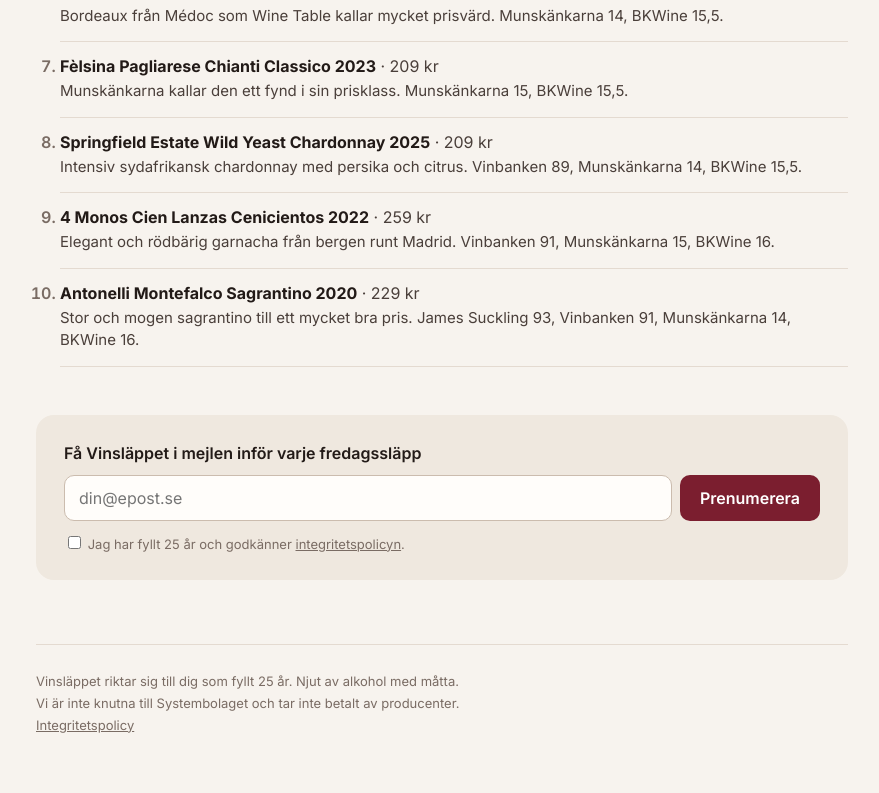
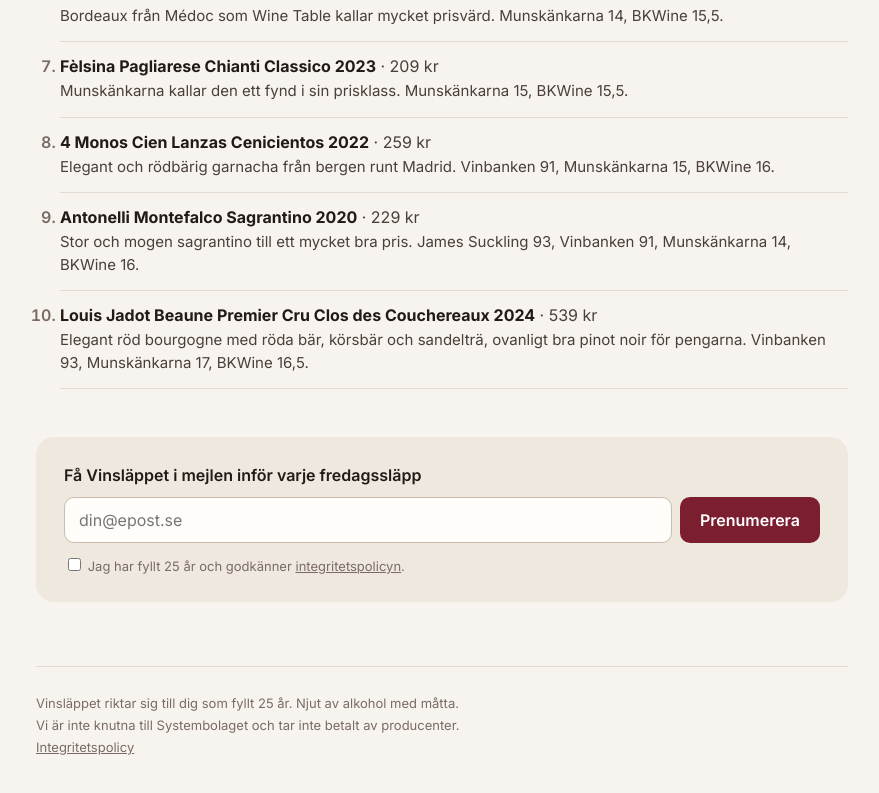
Before and after one commit to robinadervall-cyber/vinslappet, a Next.js app: page /slapp/2026-10-02 in a window 1280 px wide. Shown: the part 2804-3597 px from the top of the page, without its empty margins (198-1077 px from the left). Built offline with nearby package versions, Linux system fonts and the light colour scheme.

Commit message:
Jadot Beaune 1er Cru ersätter Springfield bland bubblarna 2 oktober
Co-Authored-By: Claude Opus 5.5 (1M context) <noreply@anthropic.com>
Claude-Session: https://claude.ai/code/session_01HQqKHeQrJPpNMuF3cdUw6Y

```diff
--- a/src/data/releases.ts
+++ b/src/data/releases.ts
@@ -559,13 +559,6 @@ export const releases: Release[] = [
         note: "Munskänkarna kallar den ett fynd i sin prisklass. Munskänkarna 15, BKWine 15,5.",
       },
       {
-        name: "Springfield Estate Wild Yeast Chardonnay",
-        vintage: 2025,
-        priceSek: 209,
-        sbNumber: "9025901",
-        note: "Intensiv sydafrikansk chardonnay med persika och citrus. Vinbanken 89, Munskänkarna 14, BKWine 15,5.",
-      },
-      {
         name: "4 Monos Cien Lanzas Cenicientos",
         vintage: 2022,
         priceSek: 259,
@@ -579,6 +572,13 @@ export const releases: Release[] = [
         sbNumber: "9001401",
         note: "Stor och mogen sagrantino till ett mycket bra pris. James Suckling 93, Vinbanken 91, Munskänkarna 14, BKWine 16.",
       },
+      {
+        name: "Louis Jadot Beaune Premier Cru Clos des Couchereaux",
+        vintage: 2024,
+        priceSek: 539,
+        sbNumber: "9420101",
+        note: "Elegant röd bourgogne med röda bär, körsbär och sandelträ, ovanligt bra pinot noir för pengarna. Vinbanken 93, Munskänkarna 17, BKWine 16,5.",
+      },
     ],
   },
 ];
```
